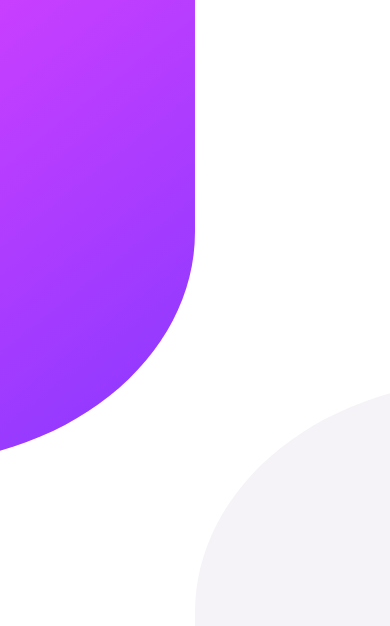
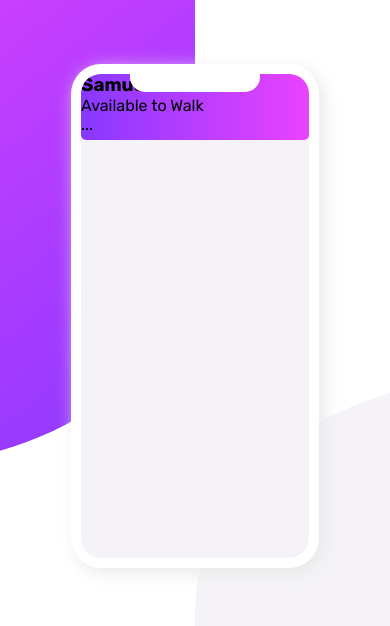
Before and after one commit to bmhan319/chatApp-Css-illustration, a React (Create React App) app: page / in a window 390 px wide. Shown: the top 626 px of the page. Built offline with nearby package versions, Linux system fonts and the light colour scheme.

Commit message:
phone component in progress

```diff
--- a/src/App.js
+++ b/src/App.js
@@ -1,11 +1,17 @@
 import React from 'react';
 import Background from './components/Background'
+import Foreground from './components/Foreground'
 import './css/background.css'
+import './css/foreground.css'
+import './css/phone.css'
+import './css/message.css'
+
 
 function App() {
   return (
     <div className="App">
       <Background />
+      <Foreground />
     </div>
   );
 }
--- /dev/null
+++ b/src/components/Foreground.js
@@ -0,0 +1,12 @@
+import React from 'react'
+import Phone from './Phone'
+import Message from './Message'
+
+export default function Foreground() {
+  return (
+    <div className="foregroundComponent">
+      <Phone />
+      <Message />
+    </div>
+  )
+}
--- /dev/null
+++ b/src/components/Message.js
@@ -0,0 +1,9 @@
+import React from 'react'
+
+export default function Message() {
+  return (
+    <div>
+
+    </div>
+  )
+}
--- /dev/null
+++ b/src/components/Phone.js
@@ -0,0 +1,28 @@
+import React from 'react'
+
+export default function Phone() {
+  return (
+    <div className="phoneComponent">
+      <div className="phoneContainer">
+        <div className="phoneHeader">
+          <div className="headerCutout"></div>
+          <div className="headerContainer">
+            <div className="headerBack"></div>
+            <div className="headerImg"></div>
+            <div className="headerTextContainer">
+              <h3 className="headerName">Samuel Green</h3>
+              <p className="headerText">Available to Walk</p>
+            </div>
+            <div className="headerMenu">
+              <span className="burgerTop">.</span>
+              <span className="burgerMid">.</span>
+              <span className="burgerBot">.</span>
+            </div>
+          </div>
+        </div>
+        <div className="phoneChat"></div>
+        <div className="phoneSubmit"></div>
+      </div>
+    </div>
+  )
+}
--- /dev/null
+++ b/src/css/foreground.css
@@ -0,0 +1,8 @@
+.foregroundComponent {
+  position: absolute;
+  top: 0;
+  bottom: 0;
+  left: 0;
+  right: 0;
+  padding-top: 64px;
+}
--- /dev/null
+++ b/src/css/phone.css
@@ -0,0 +1,38 @@
+.phoneComponent {
+  width: 248px;
+  height: 504px;
+  margin: 0 auto;
+  border-radius: 30px;
+  background-color: var(--White);
+  box-shadow: 5px 5px 18px 0 #e8e8e8;
+  padding: 10px;
+}
+
+.phoneContainer {
+  width: 228px;
+  height: 484px;
+  border-radius: 20px;
+  background-color: var(--LightGrayViolet);
+}
+
+.phoneHeader {
+  position: relative;
+  background-image: linear-gradient(to right, var(--LightViolet), var(--Magenta));
+  height: 66px;
+  border-top-left-radius: 20px;
+  border-top-right-radius: 20px;
+  border-bottom-left-radius: 5px;
+  border-bottom-right-radius: 5px;
+  overflow: hidden;
+}
+
+.headerCutout {
+  position: absolute;
+  width: 130px;
+  height: 36px;
+  background-color: var(--White);
+  border-radius: 15px;
+  top: 0;
+  left: 50%;
+  transform: translate(-50%, -50%);
+}
--- a/src/index.css
+++ b/src/index.css
@@ -33,4 +33,5 @@ body {
   background-color: var(--White);
   width: 100vw;
   height: 100vh;
+  position: relative;
 }
```
Also changed, not shown: src/css/message.css (added), 1 other file (tests, documents, lock files or other folders).
